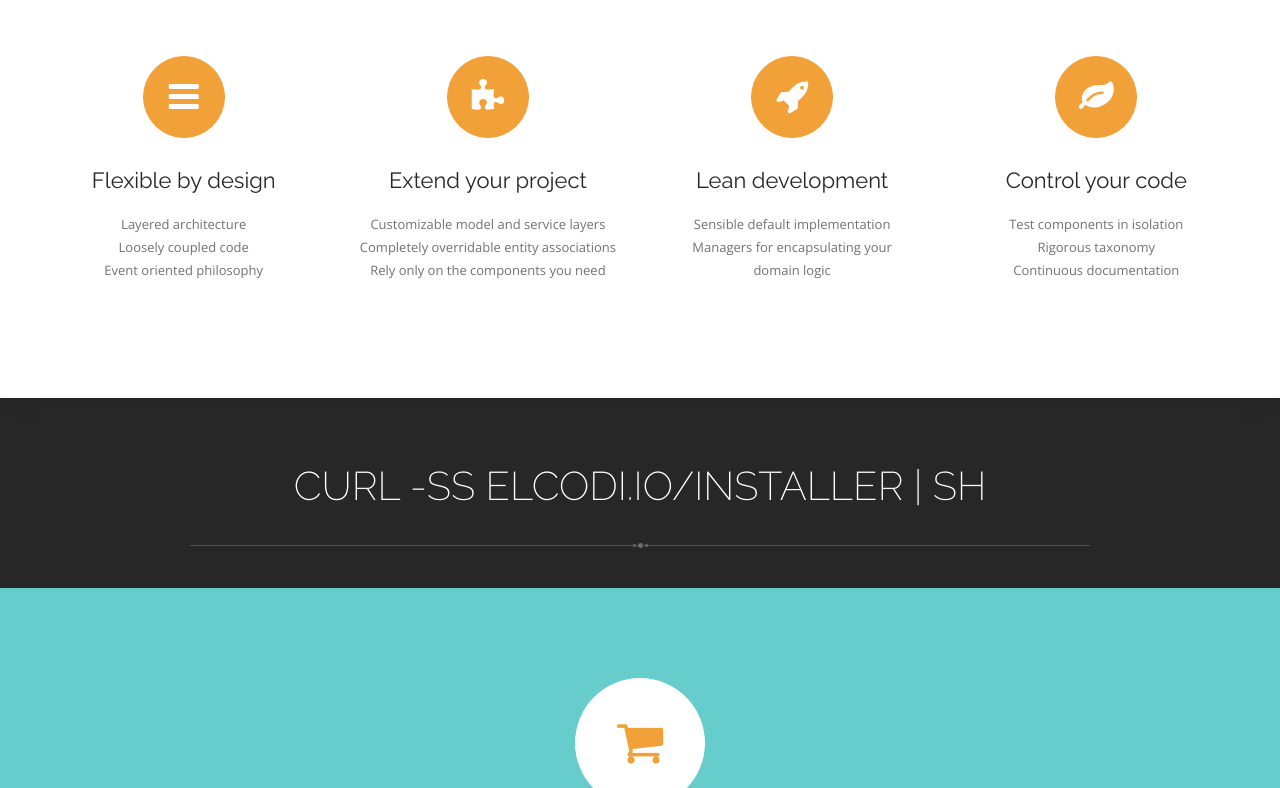
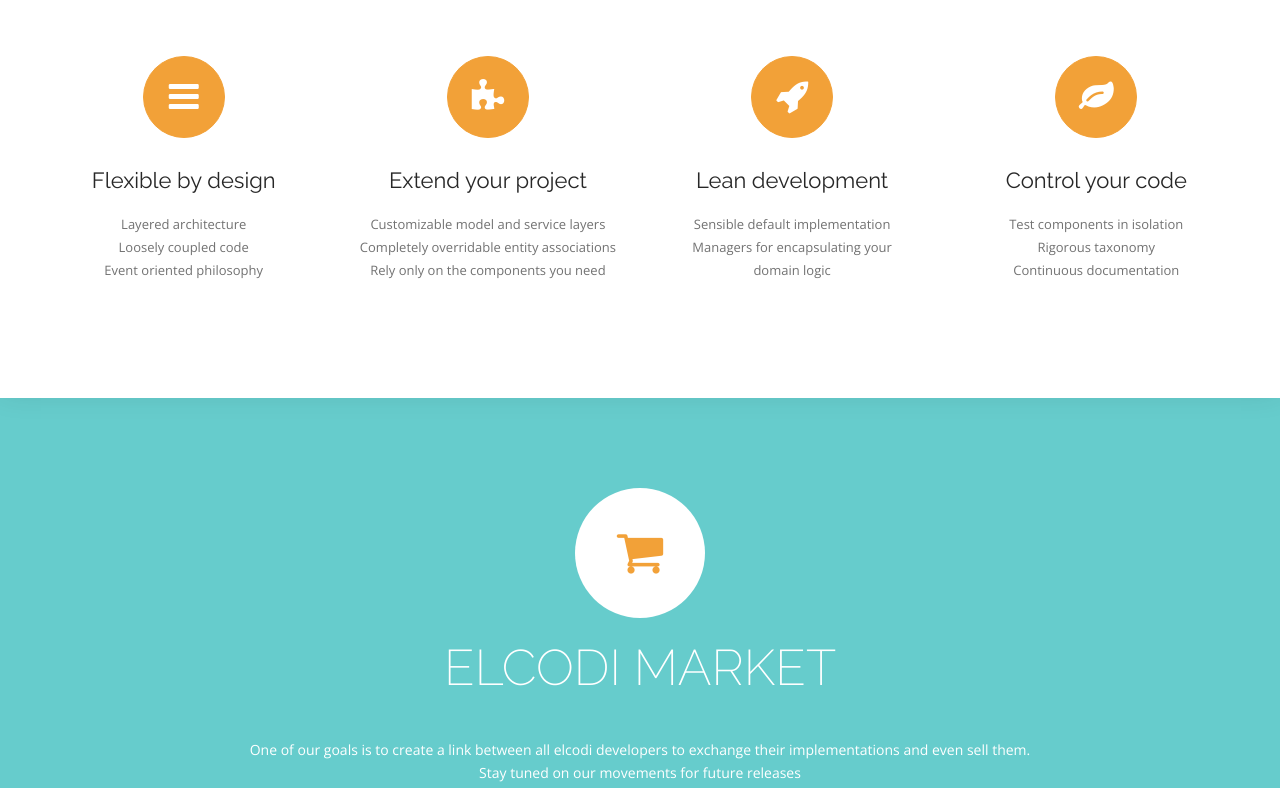
Before and after one commit to elcodi/elcodi.github.io, a plain HTML site: page index.html in a window 1280 px wide. Shown: the part 601-1389 px from the top of the page. Drawn offline with nearby package versions, Linux system fonts and the light colour scheme.

Commit message:
removed fast elcodi install section

```diff
--- a/index.html
+++ b/index.html
@@ -137,16 +137,6 @@
                     </div>
                 </div>
             </div>
-
-            <div class="clearfix"></div>
-
-            <div class="features_sec13">
-            <div class="container">
-
-                <h2 class="section_title_whitebig">curl -sS elcodi.io/installer | sh</h2>
-
-            </div>
-            </div><!-- end features section13 -->
 
             <div class="clearfix"></div>
 
```
